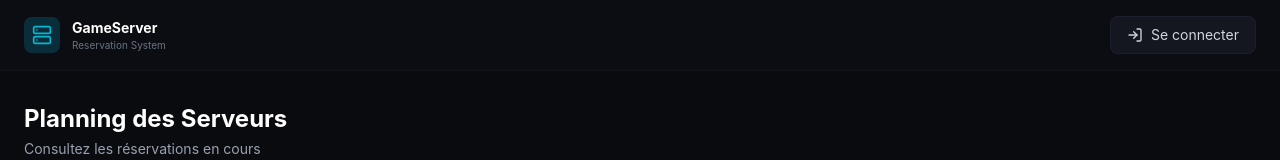
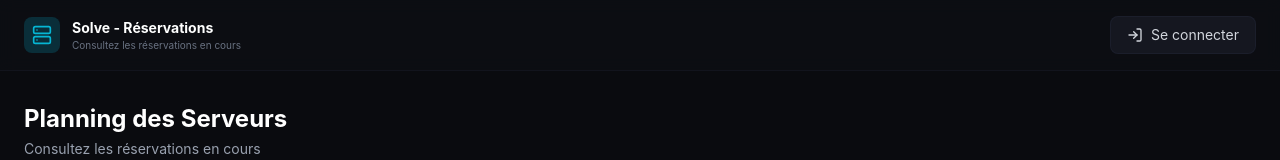
Before and after one commit to RayaneDevid/solve-booking, a React (Vite) app: page / in a window 1280 px wide. Shown: the top 160 px of the page. Built offline with nearby package versions, Linux system fonts and the light colour scheme; no server answers; the database is empty.

Commit message:
feat: update header text in PublicCalendar component for clarity

```diff
--- a/src/pages/PublicCalendar.tsx
+++ b/src/pages/PublicCalendar.tsx
@@ -87,8 +87,8 @@ export function PublicCalendar() {
               <Server className="w-5 h-5 text-accent" />
             </div>
             <div>
-              <h1 className="text-sm font-bold text-white">GameServer</h1>
-              <p className="text-[10px] text-gray-500">Reservation System</p>
+              <h1 className="text-sm font-bold text-white">Solve - Réservations</h1>
+              <p className="text-[10px] text-gray-500">Consultez les réservations en cours</p>
             </div>
           </div>
           <Link
```
